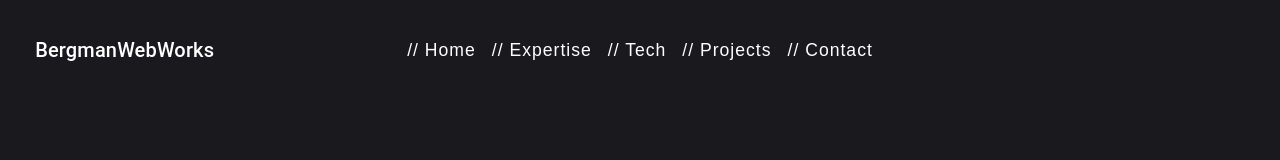
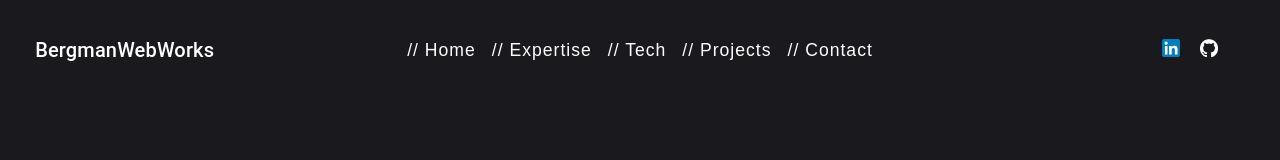
Before and after one commit to SebuBergman/Portfolio_WebApp, a React (Vite) app: page / in a window 1280 px wide. Shown: the top 160 px of the page. Built offline with nearby package versions, Linux system fonts and the light colour scheme.

Commit message:
added social icons back to navbar. Still need to make a secondary navbar or make it transparent so it can be sticky

```diff
--- a/src/components/navbar/Navbar.jsx
+++ b/src/components/navbar/Navbar.jsx
@@ -82,6 +82,10 @@ function Navbar() {
               ))}
             </Box>
           </div>
+          <div className="social">
+            <a href="https://www.linkedin.com/in/sebastian-bergman-01061679/" target="_blank"><img src="/LinkedIn.webp" alt="LinkedIn logo" /></a>
+            <a href="https://github.com/SebuBergman" target="_blank"><img src="/github-mark-white.png" alt="Github logo" /></a>
+          </div>
         </div>
       </div>
       <nav>
--- a/src/components/navbar/navbar.scss
+++ b/src/components/navbar/navbar.scss
@@ -52,10 +52,22 @@
         position: absolute;
         left: 90%;
 
+        @include tablet {
+            left: 85%;
+        }
+
+        @include mobile {
+            left: 75%;
+        }
+
         img {
             width: 18px;
             height: 18px;
             padding: 10px;
+
+            @include mobile {
+                padding: 8px;
+            }
         }
     }
 }
```
